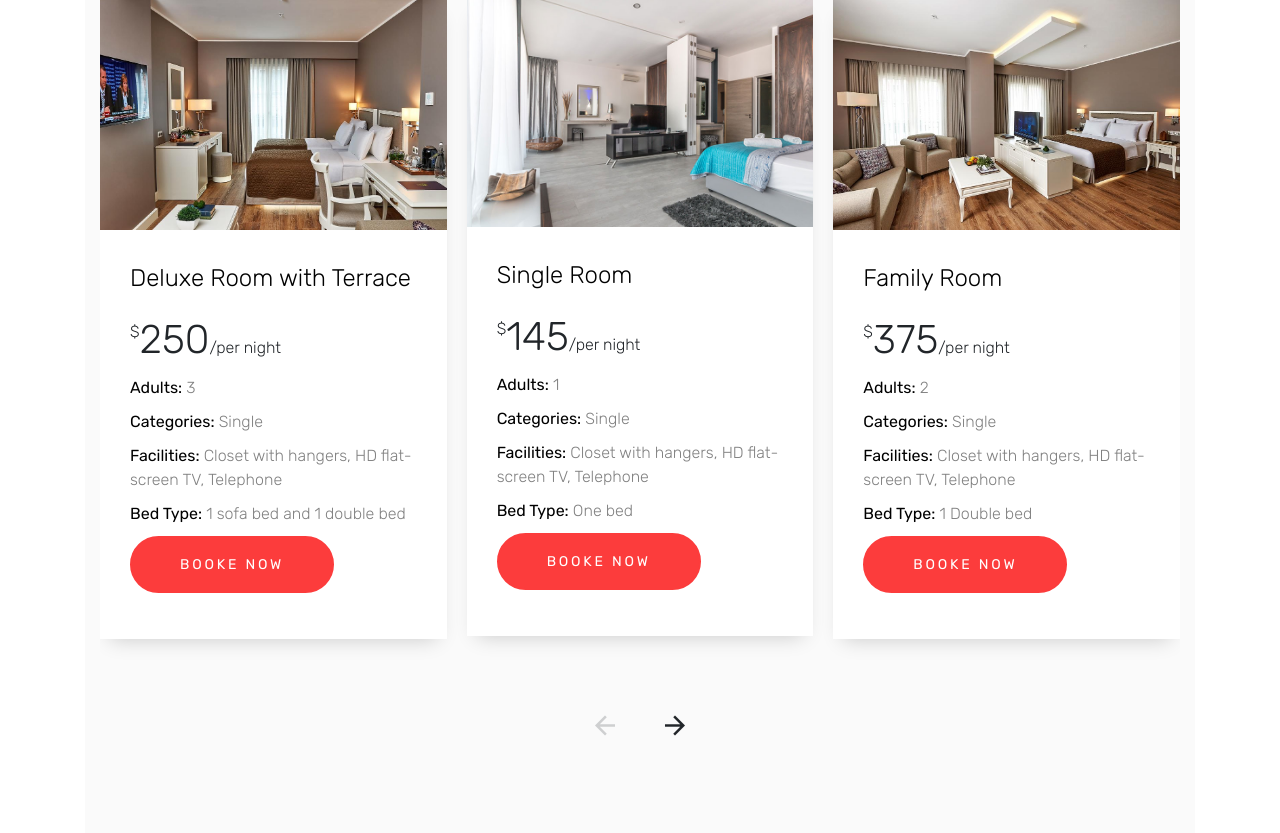
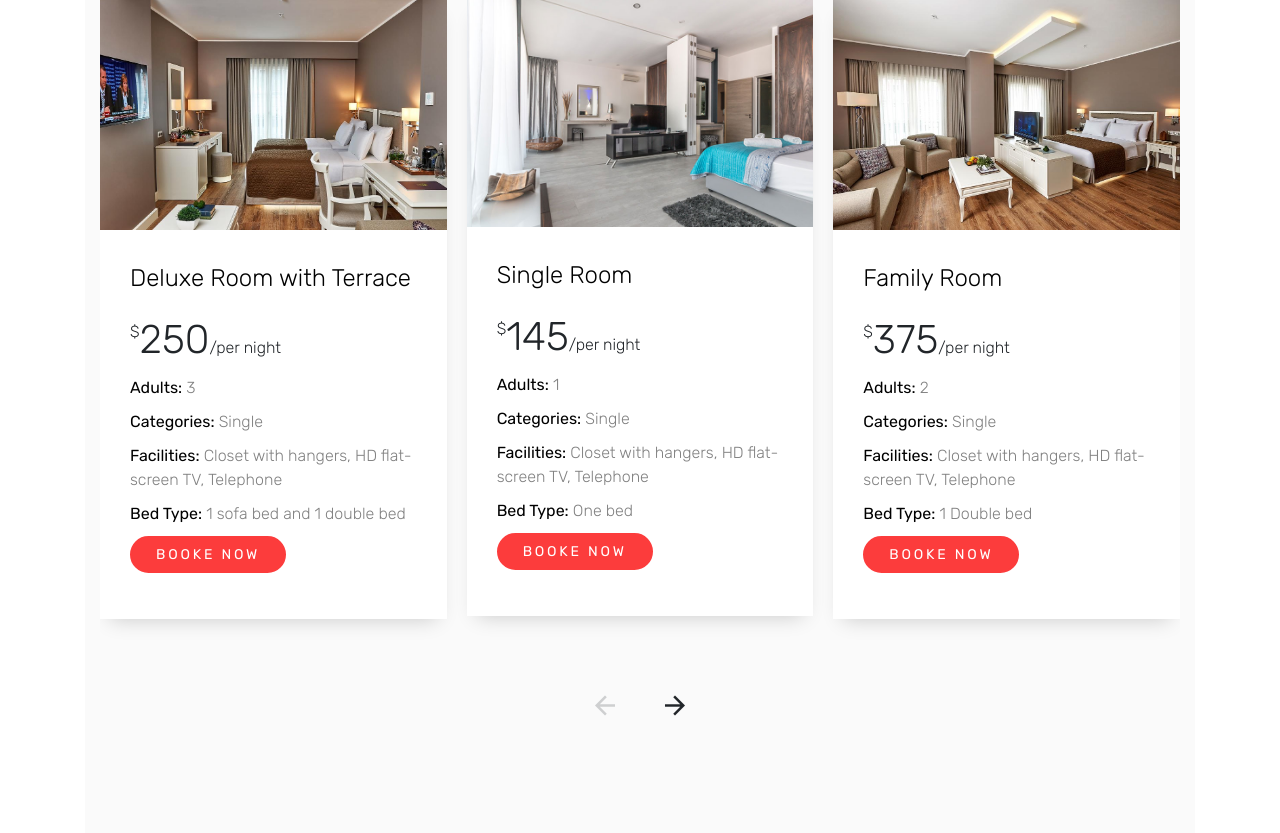
Before and after one commit to ShimaYousif/ITSE412_Online-booking-site, a PHP site: page / in a window 1280 px wide. Shown: the part 2679-3512 px from the top of the page. Run offline with PHP 8.4, Linux system fonts and the light colour scheme; some libraries are stand-ins or nearby versions; some web fonts are replaced.

Commit message:
update design

```diff
--- a/booking/Lebanon.php
+++ b/booking/Lebanon.php
@@ -19,7 +19,7 @@
 
   <nav class="navbar navbar-expand-lg navbar-dark ftco_navbar bg-dark ftco-navbar-light" id="ftco-navbar">
     <div class="container">
-      <a class="navbar-brand" href="index.html">Booking</a>
+      <a class="navbar-brand" href="index.php">Booking</a>
       <button class="navbar-toggler" type="button" data-toggle="collapse" data-target="#ftco-nav" aria-controls="ftco-nav" aria-expanded="false" aria-label="Toggle navigation">
         <span class="oi oi-menu"></span> Menu
       </button>
@@ -66,7 +66,7 @@
 
         <div class="col-md-12 mb-4">
           <div class="block-3 d-md-flex">
-            <a class="image" href="blog-single.html" style="background-image: url('images/hilton_img1.jpg'); "></a>
+            <a class="image" href="Hilton Hotel.php" style="background-image: url('images/hilton_img1.jpg'); "></a>
             <div class="text">
               <h2 class="heading"><a href="Hilton Hotel.php">The Hilton Hotel</a></h2>
               <p class="meta"><em></em> <a href="">Lebanon</a> <span class="sep">&bullet;</span> <em></em> <a href="#">Beirut</a> </p>
@@ -240,7 +240,7 @@
         <div class="col-md-6 col-lg-4">
           <h3 class="heading-section">About Us</h3>
           <p class="mb-5">This site offers many different hotels in more than one city around the world. The hotel offers an overview of the hotel and the services it provides, as well as its location and beyond the vital and tourist places in the city.</p>
-          <p><a href="#" class="btn btn-primary px-4">Button</a></p>
+          <p><a href="about.php" class="btn btn-primary px-4">Button</a></p>
         </div>
         <div class="col-md-6 col-lg-4">
           <h3 class="heading-section">Countries</h3>
--- a/booking/Turkey.php
+++ b/booking/Turkey.php
@@ -30,7 +30,7 @@
 
       <div class="collapse navbar-collapse" id="ftco-nav">
         <ul class="navbar-nav ml-auto">
-          <li class="nav-item"><a href="index.html" class="nav-link">Home</a></li>
+          <li class="nav-item"><a href="index.php" class="nav-link">Home</a></li>
           <li class="nav-item dropdown active">
             <a class="nav-link dropdown-toggle" href="#"  id="dropdown04" data-toggle="dropdown" aria-haspopup="true" aria-expanded="false">Country</a>
             <div class="dropdown-menu" aria-labelledby="dropdown04">
@@ -68,7 +68,7 @@
 
           <div class="col-md-12 mb-4">
             <div class="block-3 d-md-flex">
-              <a class="image" href="blog-single.html" style="background-image: url('images/t1_img.jpg'); "></a>
+              <a class="image" href="Renata Hotel.php" style="background-image: url('images/t1_img.jpg'); "></a>
               <div class="text">
                 <h2 class="heading"><a href="Renata Hotel.php">The Renata Hotel </a></h2>
                 <p class="meta"><em></em> <a href="">Turkey</a> <span class="sep">&bullet;</span> <em></em> <a href="#">Istanbul</a> </p>
@@ -242,7 +242,7 @@
           <div class="col-md-6 col-lg-4">
             <h3 class="heading-section">About Us</h3>
             <p class="mb-5">This site offers many different hotels in more than one city around the world. The hotel offers an overview of the hotel and the services it provides, as well as its location and beyond the vital and tourist places in the city.</p>
-            <p><a href="#" class="btn btn-primary px-4">Button</a></p>
+            <p><a href="about.php" class="btn btn-primary px-4">Button</a></p>
           </div>
           <div class="col-md-6 col-lg-4">
             <h3 class="heading-section">Countries</h3>
--- a/booking/egypt.php
+++ b/booking/egypt.php
@@ -19,7 +19,7 @@
 
   <nav class="navbar navbar-expand-lg navbar-dark ftco_navbar bg-dark ftco-navbar-light" id="ftco-navbar">
     <div class="container">
-      <a class="navbar-brand" href="index.html">Booking</a>
+      <a class="navbar-brand" href="index.php">Booking</a>
       <button class="navbar-toggler" type="button" data-toggle="collapse" data-target="#ftco-nav" aria-controls="ftco-nav" aria-expanded="false" aria-label="Toggle navigation">
         <span class="oi oi-menu"></span> Menu
       </button>
@@ -66,7 +66,7 @@
 
         <div class="col-md-12 mb-4">
           <div class="block-3 d-md-flex">
-            <a class="image" href="blog-single.html" style="background-image: url('images/st_img1.jpg'); "></a>
+            <a class="image" href="Steigenberger Hotel.php" style="background-image: url('images/st_img1.jpg'); "></a>
             <div class="text">
               <h2 class="heading"><a href="Steigenberger Hotel.php">The Steigenberger Liberation Hotel</a></h2>
               <p class="meta"><em></em> <a href="">Egypt</a> <span class="sep">&bullet;</span> <em></em> <a href="#">Cairo</a> </p>
@@ -253,7 +253,7 @@
         <div class="col-md-6 col-lg-4">
           <h3 class="heading-section">About Us</h3>
           <p class="mb-5">This site offers many different hotels in more than one city around the world. The hotel offers an overview of the hotel and the services it provides, as well as its location and beyond the vital and tourist places in the city.</p>
-          <p><a href="#" class="btn btn-primary px-4">Button</a></p>
+          <p><a href="about.php" class="btn btn-primary px-4">Button</a></p>
         </div>
         <div class="col-md-6 col-lg-4">
           <h3 class="heading-section">Countries</h3>
--- a/booking/index.php
+++ b/booking/index.php
@@ -25,7 +25,7 @@
 
   <nav class="navbar navbar-expand-lg navbar-dark ftco_navbar bg-dark ftco-navbar-light" id="ftco-navbar">
     <div class="container">
-      <a class="navbar-brand" href="index.html">Booking</a>
+      <a class="navbar-brand" href="index.php">Booking</a>
       <button class="navbar-toggler" type="button" data-toggle="collapse" data-target="#ftco-nav" aria-controls="ftco-nav" aria-expanded="false" aria-label="Toggle navigation">
         <span class="oi oi-menu"></span> Menu
       </button>
@@ -36,9 +36,9 @@
           <li class="nav-item dropdown">
             <a class="nav-link dropdown-toggle" href="#" id="dropdown04" data-toggle="dropdown" aria-haspopup="true" aria-expanded="false">Country</a>
             <div class="dropdown-menu" aria-labelledby="dropdown04">
+              <a class="dropdown-item" href="Egypt.php">Egypt</a>
+              <a class="dropdown-item" href="Lebanon.php">Lebanon</a>
               <a class="dropdown-item" href="Turkey.php">Turkey</a>
-              <a class="dropdown-item" href="Lebanon.php">Lebanon</a>
-              <a class="dropdown-item" href="egypt.php">Egypt</a>
             </div>
 
           </li>
@@ -414,7 +414,7 @@
                               <li><strong>Facilities:</strong> Closet with hangers, HD flat-screen TV, Telephone</li>
                               <li><strong>Bed Type:</strong> 1 sofa bed and  1 double bed</li>
                             </ul>
-                            <p><a href="#" class="btn btn-primary py-3 px-5">Booke Now</a></p>
+                            <p><a href="#" class="btn btn-primary px-4">Booke Now</a></p>
                           </div>
                         </div>
                       </div>
@@ -433,7 +433,7 @@
                               <li><strong>Facilities:</strong> Closet with hangers, HD flat-screen TV, Telephone</li>
                               <li><strong>Bed Type:</strong> One bed</li>
                             </ul>
-                            <p><a href="#" class="btn btn-primary py-3 px-5">Booke Now</a></p>
+                            <p><a href="#" class="btn btn-primary px-4">Booke Now</a></p>
                           </div>
                         </div>
                       </div>
@@ -452,7 +452,7 @@
                               <li><strong>Facilities:</strong> Closet with hangers, HD flat-screen TV, Telephone</li>
                               <li><strong>Bed Type:</strong> 1 Double bed</li>
                             </ul>
-                            <p><a href="#" class="btn btn-primary py-3 px-5">Booke Now</a></p>
+                            <p><a href="#" class="btn btn-primary px-4">Booke Now</a></p>
                           </div>
                         </div>
                       </div>
@@ -464,14 +464,14 @@
                           </div>
                           <div class="text">
                             <h2 class="heading">Comfort Room</h2>
-                            <div class="price"><sup>$</sup><span class="number">300</span><sub>/per night</sub></div>
+                            <div class="price"><sup>$</sup><span class="number">200</span><sub>/per night</sub></div>
                             <ul class="specs">
                               <li><strong>Adults:</strong> 3</li>
                               <li><strong>Categories:</strong> Single</li>
                               <li><strong>Facilities:</strong> Closet with hangers, HD flat-screen TV, Telephone</li>
                               <li><strong>Bed Type:</strong> 2 single beds and  1 sofa bed or 1 double bed and  1 sofa bed</li>
                             </ul>
-                            <p><a href="#" class="btn btn-primary py-3 px-5">Booke Now</a></p>
+                            <p><a href="#" class="btn btn-primary px-4">Booke Now</a></p>
                           </div>
                         </div>
                       </div>
@@ -489,7 +489,7 @@
                       <div class="item">
                         <div class="block-34">
                           <div class="image">
-                            <a href="Hilton Hotel.php"><img src="images/hi3.jpg" alt="Image placeholder"></a>
+                            <a href="Hilton Hotel.php"><img src="images/hi3_img.jpg" alt="Image placeholder"></a>
                           </div>
                           <div class="text">
                             <h2 class="heading">Deluxe Club Room</h2>
@@ -500,7 +500,7 @@
                               <li><strong>Facilities:</strong> Closet with hangers, HD flat-screen TV, Telephone</li>
                               <li><strong>Bed Type:</strong> 1 double bed</li>
                             </ul>
-                            <p><a href="#" class="btn btn-primary py-3 px-5">Booke Now</a></p>
+                            <p><a href="#" class="btn btn-primary px-4">Booke Now</a></p>
                           </div>
                         </div>
                       </div>
@@ -519,7 +519,7 @@
                               <li><strong>Facilities:</strong> Closet with hangers, HD flat-screen TV, Telephone</li>
                               <li><strong>Bed Type:</strong> 1 double bed and 1 sofa bed</li>
                             </ul>
-                            <p><a href="#" class="btn btn-primary py-3 px-5">Booke Now</a></p>
+                            <p><a href="#" class="btn btn-primary px-4">Booke Now</a></p>
                           </div>
                         </div>
                       </div>
@@ -538,7 +538,7 @@
                               <li><strong>Facilities:</strong> Closet with hangers, HD flat-screen TV, Telephone</li>
                               <li><strong>Bed Type:</strong> 2 single beds </li>
                             </ul>
-                            <p><a href="#" class="btn btn-primary py-3 px-5">Booke Now</a></p>
+                            <p><a href="#" class="btn btn-primary px-4">Booke Now</a></p>
                           </div>
                         </div>
                       </div>
@@ -557,7 +557,7 @@
                               <li><strong>Facilities:</strong> Closet with hangers, HD flat-screen TV, Telephone</li>
                               <li><strong>Bed Type:</strong> 1 sofa bed and  1 double bed</li>
                             </ul>
-                            <p><a href="#" class="btn btn-primary py-3 px-5">Booke Now</a></p>
+                            <p><a href="#" class="btn btn-primary px-4">Booke Now</a></p>
                           </div>
                         </div>
                       </div>
@@ -575,12 +575,18 @@
                       <div class="item">
                         <div class="block-34">
                           <div class="image">
-                            <a href="#"><img src="images/img_1.jpg" alt="Image placeholder"></a>
+                            <a href="Steigenberger Hotel.php"><img src="images/st4_img.jpg" alt="Image placeholder"></a>
                           </div>
                           <div class="text">
-                            <h2 class="heading">Egg &amp; Grilled Steak</h2>
-                            <p>Lorem ipsum dolor sit amet, consectetur adipisicing elit. Ratione quo vel aut ab qui quas!</p>
-                            <div class="price"><sup>$</sup><span class="number">45.45</span></div>
+                            <h2 class="heading">Deluxe Room </h2>
+                            <div class="price"><sup>$</sup><span class="number">290</span><sub>/per night</sub></div>
+                            <ul class="specs">
+                              <li><strong>Adults:</strong> 2</li>
+                              <li><strong>Categories:</strong> Single</li>
+                              <li><strong>Facilities:</strong> Closet with hangers, HD flat-screen TV, Telephone</li>
+                              <li><strong>Bed Type:</strong> 1 sofa bed and  1 double bed</li>
+                            </ul>
+                            <p><a href="#" class="btn btn-primary px-4">Booke Now</a></p>
                           </div>
                         </div>
                       </div>
@@ -588,12 +594,18 @@
                       <div class="item">
                         <div class="block-34">
                           <div class="image">
-                            <a href="#"><img src="images/img_1.jpg" alt="Image placeholder"></a>
+                            <a href="Steigenberger Hotel.php"><img src="images/st2_img.jpg" alt="Image placeholder"></a>
                           </div>
                           <div class="text">
-                            <h2 class="heading">Egg &amp; Asparagus</h2>
-                            <p>Lorem ipsum dolor sit amet, consectetur adipisicing elit. Ratione quo vel aut ab qui quas!</p>
-                            <div class="price"><sup>$</sup><span class="number">30.50</span></div>
+                            <h2 class="heading"> Superior City View Room</h2>
+                            <div class="price"><sup>$</sup><span class="number">300</span><sub>/per night</sub></div>
+                            <ul class="specs">
+                              <li><strong>Adults:</strong> 3</li>
+                              <li><strong>Categories:</strong> Single</li>
+                              <li><strong>Facilities:</strong> Closet with hangers, HD flat-screen TV, Telephone</li>
+                              <li><strong>Bed Type:</strong> 1 double bed and 1 sofa bed</li>
+                            </ul>
+                            <p><a href="#" class="btn btn-primary px-4">Booke Now</a></p>
                           </div>
                         </div>
                       </div>
@@ -601,12 +613,18 @@
                       <div class="item">
                         <div class="block-34">
                           <div class="image">
-                            <a href="#"><img src="images/img_1.jpg" alt="Image placeholder"></a>
+                            <a href="Steigenberger Hotel.php"><img src="images/st5_img.jpg" alt="Image placeholder"></a>
                           </div>
                           <div class="text">
-                            <h2 class="heading">Grilled Top Sirloin Steak</h2>
-                            <p>Lorem ipsum dolor sit amet, consectetur adipisicing elit. Ratione quo vel aut ab qui quas!</p>
-                            <div class="price"><sup>$</sup><span class="number">23.45</span></div>
+                            <h2 class="heading"> Twin Guest Room</h2>
+                            <div class="price"><sup>$</sup><span class="number">170</span><sub>/per night</sub></div>
+                            <ul class="specs">
+                              <li><strong>Adults:</strong> 2</li>
+                              <li><strong>Categories:</strong> Single</li>
+                              <li><strong>Facilities:</strong> Closet with hangers, HD flat-screen TV, Telephone</li>
+                              <li><strong>Bed Type:</strong>2 Single bed</li>
+                            </ul>
+                            <p><a href="#" class="btn btn-primary px-4">Booke Now</a></p>
                           </div>
                         </div>
                       </div>
@@ -614,12 +632,18 @@
                       <div class="item">
                         <div class="block-34">
                           <div class="image">
-                            <a href="#"><img src="images/img_1.jpg" alt="Image placeholder"></a>
+                            <a href="Steigenberger Hotel.php"><img src="images/st1_img.jpg" alt="Image placeholder"></a>
                           </div>
                           <div class="text">
-                            <h2 class="heading">Spicy Noodles</h2>
-                            <p>Lorem ipsum dolor sit amet, consectetur adipisicing elit. Ratione quo vel aut ab qui quas!</p>
-                            <div class="price"><sup>$</sup><span class="number">33.45</span></div>
+                            <h2 class="heading">Junior Suite </h2>
+                            <div class="price"><sup>$</sup><span class="number">320</span><sub>/per night</sub></div>
+                            <ul class="specs">
+                              <li><strong>Adults:</strong> 2</li>
+                              <li><strong>Categories:</strong> Single</li>
+                              <li><strong>Facilities:</strong> Closet with hangers, HD flat-screen TV, Telephone</li>
+                              <li><strong>Bed Type:</strong> 2 single beds </li>
+                            </ul>
+                            <p><a href="#" class="btn btn-primary px-4">Booke Now</a></p>
                           </div>
                         </div>
                       </div>
@@ -952,7 +976,7 @@
         <div class="col-md-6 col-lg-4">
           <h3 class="heading-section">About Us</h3>
           <p class="mb-5">This site offers many different hotels in more than one city around the world. The hotel offers an overview of the hotel and the services it provides, as well as its location and beyond the vital and tourist places in the city.</p>
-          <p><a href="#" class="btn btn-primary px-4">Button</a></p>
+          <p><a href="about.php" class="btn btn-primary px-4">Button</a></p>
         </div>
         <div class="col-md-6 col-lg-4">
           <h3 class="heading-section">Countries</h3>
```
Also changed, not shown: booking/Hilton Hotel.php (+11 -11 lines), booking/Renata Hotel.php (+17 -17 lines), booking/Steigenberger Hotel.php (+11 -11 lines).
